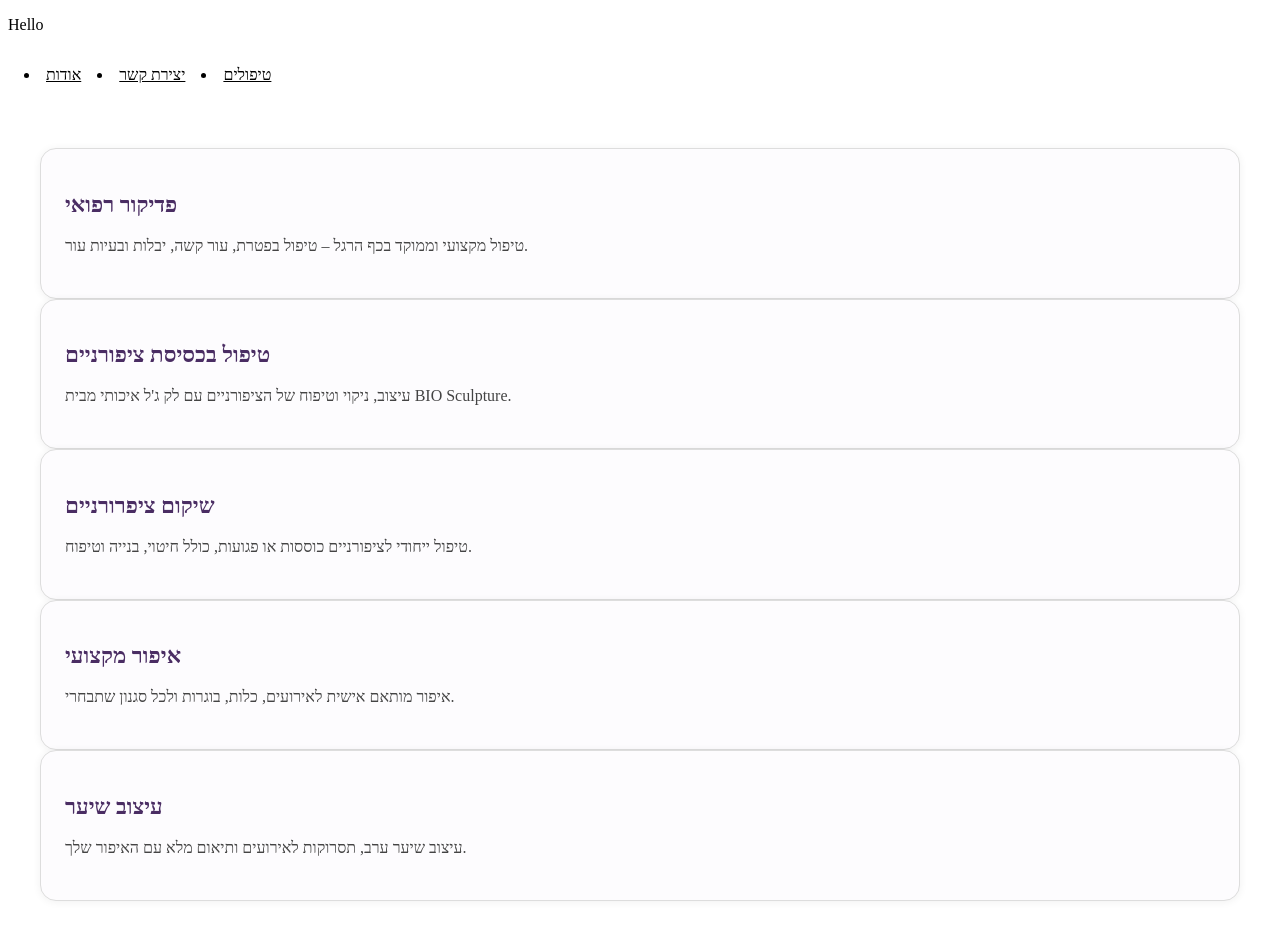
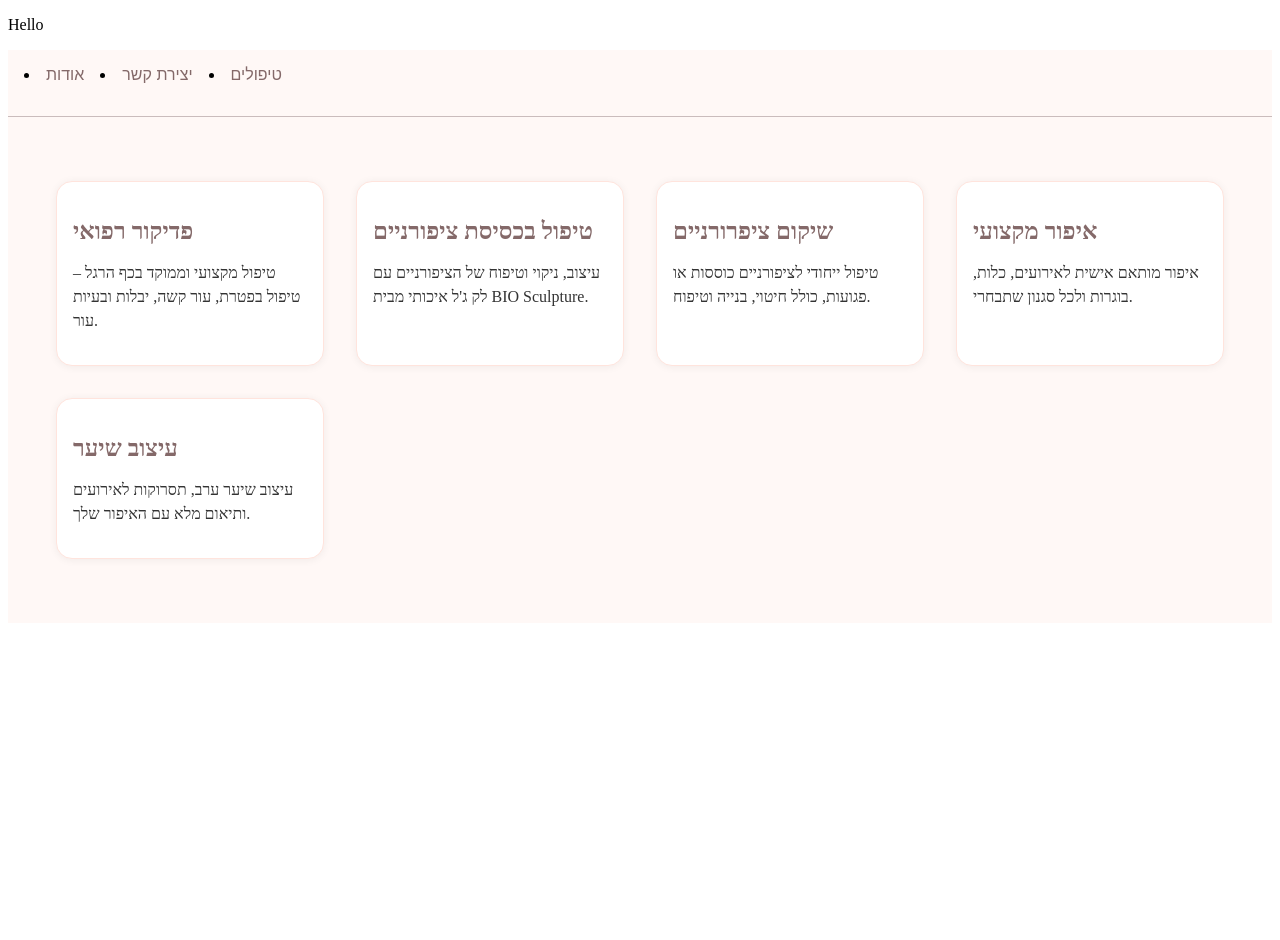
Before and after one commit to CoralTzubery/sigalglow, a React app in the folder sigalglow-app/: page /treatments in a window 1280 px wide. After the commit the page ends 800 px from the top, so only its background shows below. Built offline with nearby package versions, Linux system fonts and the light colour scheme; the HTML template or start-up script is replaced by a standard one.

Commit message:
adding a root styles

```diff
--- a/sigalglow-app/src/App.module.scss
+++ b/sigalglow-app/src/App.module.scss
@@ -1,19 +1,28 @@
+@use "../src/styles/theme.scss" as *;
+
 .navContainer {
     position: sticky;
     top: 0;
+    background-color: $color-background;
+    z-index: 10;
+    border-bottom: 1px solid lighten($color-secondary, 30%);
 }
 
 .appNav {
     display: flex;
     flex-wrap: wrap;
-    gap: 1rem;
-    padding: 1rem;
+    gap: $spacing-md;
+    padding: $spacing-md;
+    font-family: $font-family;
 
     a {
-        color: var(--primary-600);
+        color: $color-secondary;
+        font-size: $font-size-base;
+        text-decoration: none;
+        transition: color 0.2s ease;
 
         &:hover {
-            color: var(--primary-500);
+            color: lighten($color-secondary, 20%);
         }
     }
 }
--- a/sigalglow-app/src/components/AboutMeSection.module.scss
+++ b/sigalglow-app/src/components/AboutMeSection.module.scss
@@ -1,20 +1,23 @@
+@use "../styles/theme.scss" as *;
+
 .about {
     display: flex;
     flex-direction: column;
-    gap: 4rem;
-    padding: 3rem 2rem;
-    background-color: #fff;
+    gap: $spacing-lg * 2;
+    padding: $spacing-lg $spacing-md;
+    background-color: $color-background;
+    font-family: $font-family;
 }
 
 .block {
-    background-color: #f9f9f9;
-    border-radius: 1rem;
-    padding: 2.5rem;
+    background-color: lighten($color-background, 3%);
+    border-radius: $spacing-md;
+    padding: clac($spacing-lg + 0.5rem);
     box-shadow: 0 0 10px rgba(0, 0, 0, 0.05);
     direction: rtl;
     text-align: right;
     line-height: 1.5;
-    font-size: 1.1rem;
+    font-size: $font-size-base;
     font-family: "Heebo", sans-serif;
     transition: transform 0.2s ease;
 
@@ -23,11 +26,11 @@
     }
 
     h2 {
-        font-size: 2rem;
-        margin-bottom: 1rem;
-        color: #4a2d63;
-        border-bottom: 2px solid #e0d3f3;
-        padding-bottom: 0.5rem;
+        font-size: $font-size-xl;
+        margin-bottom: $spacing-sm;
+        color: $color-secondary;
+        border-bottom: 2px solid lighten($color-secondary, 30%);
+        padding-bottom: $spacing-sm;
     }
 
     p {
--- a/sigalglow-app/src/components/Main.module.scss
+++ b/sigalglow-app/src/components/Main.module.scss
@@ -1,7 +1,10 @@
+@use "../styles/theme.scss" as *;
+
 .root {
-    padding: 2rem;
+    padding: $spacing-lg;
     margin: auto;
     max-width: 1200px;
+    background-color: $color-background;
 
     &[data-large] {
         max-width: 1600px;
--- a/sigalglow-app/src/components/TreatmentCard.module.scss
+++ b/sigalglow-app/src/components/TreatmentCard.module.scss
@@ -1,20 +1,22 @@
+@use "../styles/theme.scss" as *;
+
 .card {
-    background-color: #fdfcfe;
-    border: 1px solid #ddd;
-    border-radius: 1rem;
-    padding: 1.5rem;
+    background-color: lighten($color-background, 2%);
+    border: 1px solid darken($color-background, 5%);
+    border-radius: $spacing-md;
+    padding: $spacing-md;
     box-shadow: 0 1px 8px rgba(0, 0, 0, 0.06);
     transition: transform 0.2s ease-in-out;
 
     h2 {
-        color: #4a2d63;
-        font-size: 1.4rem;
-        margin-bottom: 0.8rem;
+        color: $color-secondary;
+        font-size: $font-size-lg;
+        margin-bottom: $spacing-sm;
     }
 
     p {
-        font-size: 1rem;
-        color: #444;
+        font-size: $font-size-base;
+        color: $color-text;
         line-height: 1.5;
     }
 
--- a/sigalglow-app/src/pages/About.module.scss
+++ b/sigalglow-app/src/pages/About.module.scss
@@ -1,20 +1,23 @@
+@use "../styles/theme.scss" as *;
+
 .about {
     direction: rtl;
     text-align: right;
-    padding: 3rem 2rem;
+    padding: $spacing-lg $spacing-md;
     line-height: 1.5;
-    font-family: "Heebo", sans-serif;
-    font-size: 1.15rem;
-    color: #333;
+    font-family: $font-family;
+    font-size: $font-size-base;
+    color: $color-text;
+    background-color: $color-background;
 
     h1 {
-        font-size: 2.5rem;
-        color: #4a2d63;
-        margin-bottom: 1.5rem;
+        font-size: $font-size-xl;
+        color: $color-secondary;
+        margin-bottom: $spacing-md;
     }
 
     p {
-        margin-bottom: 1.2rem;
+        margin-bottom: $spacing-md;
         white-space: pre-line;
     }
 }
--- a/sigalglow-app/src/pages/Home.module.scss
+++ b/sigalglow-app/src/pages/Home.module.scss
@@ -1,12 +1,19 @@
+@use "../styles/theme.scss" as *;
+
 .hero {
     position: relative;
     text-align: center;
+    padding: $spacing-lg;
+    background-color: $color-primary;
+    color: white
 }
 
 .cover {
     width: 100%;
     height: auto;
     object-fit: cover;
+    border-radius: $spacing-sm;
+    box-shadow: 0 4px 8px rgba(0, 0, 0 , 0.1);
 }
 
 .overlay {
@@ -16,6 +23,9 @@
     transform: translate(-50%, -50%);
     color: white;
     background-color: rgba(0, 0, 0, 0.4);
-    padding: 2rem;
-    border-radius: 1rem;
+    padding: $spacing-lg;
+    border-radius: $spacing-md;
+    max-width: 80%;
+    font-size: $font-size-lg;
+    line-height: 1.5;
 }
--- a/sigalglow-app/src/pages/Treatments.module.scss
+++ b/sigalglow-app/src/pages/Treatments.module.scss
@@ -1,6 +1,9 @@
+@use "../styles/theme.scss" as *;
+
 .grid {
     display: grid;
     grid-template-columns: repeat(auto-fit, minmax(260px, 1fr));
-    gap: 2rem;
-    padding: 3rem 2rem;
+    gap: $spacing-lg;
+    padding: $spacing-lg $spacing-md;
+    background-color: $color-background;
 }
--- a/sigalglow-app/src/pages/Treatments.tsx
+++ b/sigalglow-app/src/pages/Treatments.tsx
@@ -3,12 +3,11 @@ import { TreatmentCard } from "../components/TreatmentCard";
 import { treatments } from "../models/treatments";
 
 import styles from "./Treatments.module.scss";
-
 export function Treatments() {
     return(
         <>
             <Main>
-                <section className="{styles.grid">
+                <section className={styles.grid}>
                     {treatments.map((treatment) => (
                         <TreatmentCard key={treatment.id} {...treatment}/>
                     ))}
--- a/sigalglow-app/src/router.ts
+++ b/sigalglow-app/src/router.ts
@@ -5,7 +5,7 @@ import { About } from "./pages/About";
 import { Contact } from "./pages/Contact";
 import { NotFound } from "./pages/NotFound";
 import { getHero } from "./models/homepage";
-import { Treatments } from "./pages/treatments";
+import { Treatments } from "./pages/Treatments";
 
 export const router = createBrowserRouter([
   {
--- /dev/null
+++ b/sigalglow-app/src/styles/theme.scss
@@ -0,0 +1,19 @@
+//colors
+$color-primary: #d2a4a4;
+$color-secondary: #846969;
+$color-background: #fff8f6;
+$color-text: #333;
+$color-accent: #af7981;
+
+//font
+$font-family: "Varela Round", sans-serif;
+
+//font sizes
+$font-size-base: 1rem;
+$font-size-lg: 1.5rem;
+$font-size-xl: 2rem;
+
+//spacing
+$spacing-sm: 0.5rem;
+$spacing-md: 1rem;
+$spacing-lg: 2rem;
```
